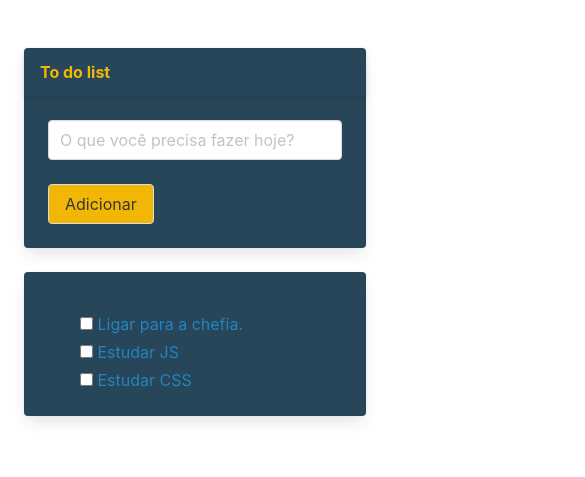
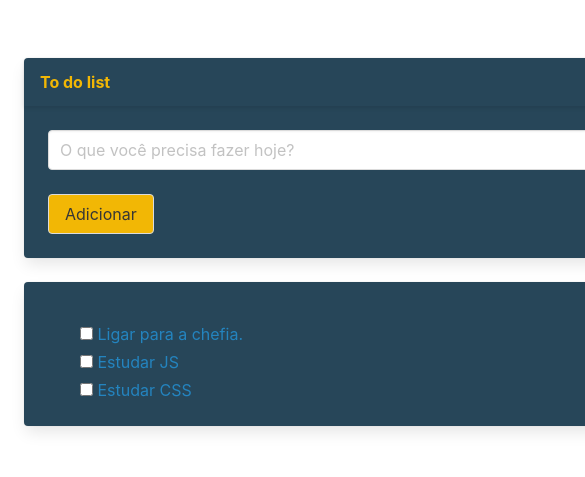
Before and after one commit to luizarilo/to-do-list, a plain HTML site: page index.html in a window 390 px wide. Shown: the top 477 px of the page, 585 px wide, since content can reach past the window. Drawn offline with nearby package versions, Linux system fonts and the light colour scheme.

Commit message:
Testando responsividade

```diff
--- a/index.html
+++ b/index.html
@@ -14,7 +14,7 @@
 
 <body>
     <section class = "section">
-        <div class="container">
+        <div class="containers">
             <div class="card">
                 <header class="card-header">
                     <p class="card-header-title is-warning">
--- a/styles.css
+++ b/styles.css
@@ -1,3 +1,11 @@
+.containers{
+    width: 600px;
+    justify-content: left;
+    margin: 0 auto;
+    margin-top: 10px;
+}
+
+
 li {
     list-style-type: none;
     color: #2484BF;
```
